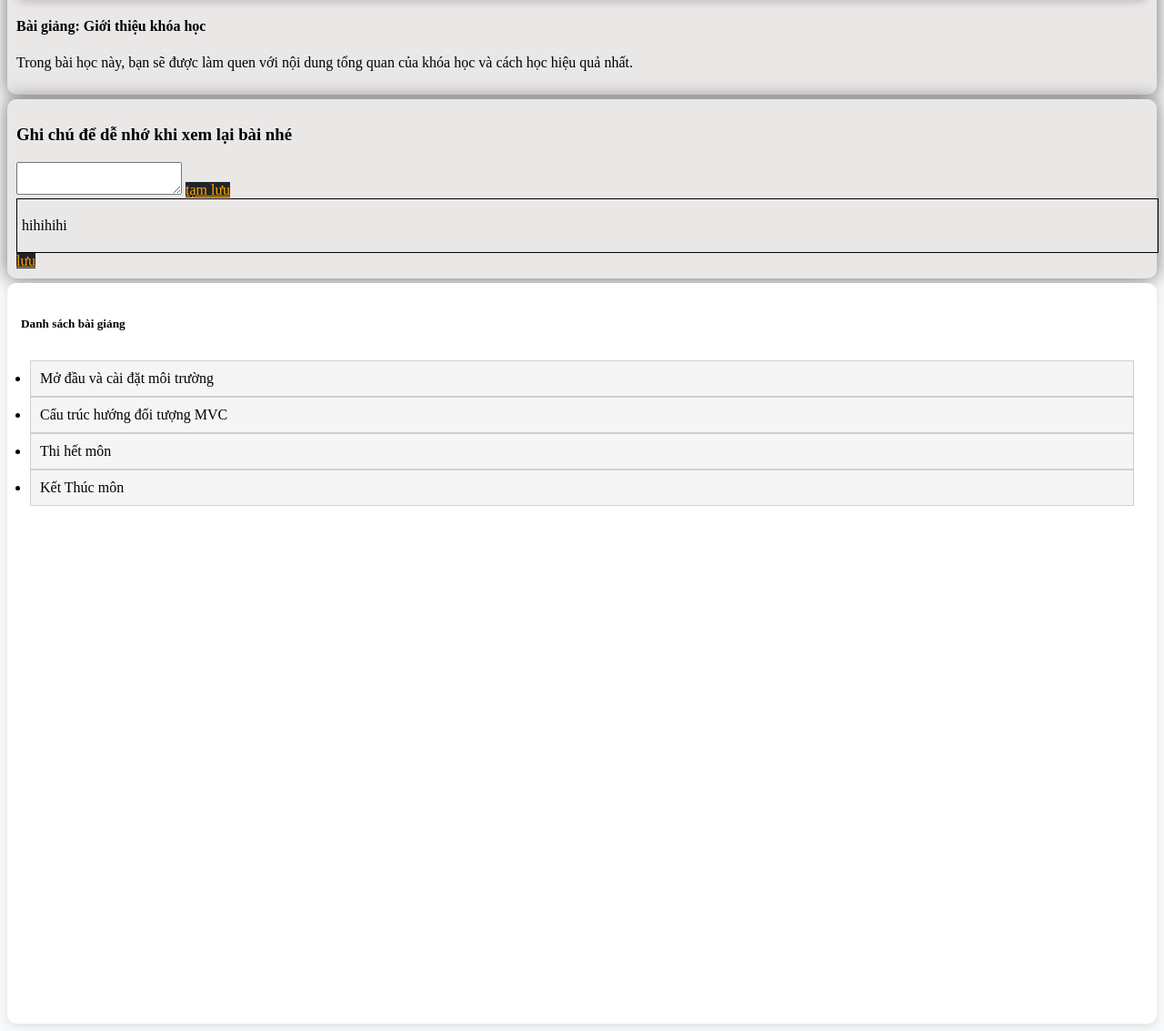
After one commit to phamduan-dzlk/DUAN, a PHP site: page /DUAN/views/course/learn.php in a window 1280 px wide. The commit adds this page. Shown: the part 663-1796 px from the top of the page at 91% size. Run offline with PHP 8.4, Linux system fonts and the light colour scheme; some libraries are stand-ins or nearby versions.

Commit message:
hiển thị video

```diff
--- a/php1_base/models/Article.php
+++ b/php1_base/models/Article.php
@@ -36,14 +36,14 @@ class Article extends BaseModel{
     }
     function insert($data)
     {
-        $sql = "INSERT INTO article (`id_user`, `title`, `content`, `create_at`, `images`)
-                VALUES (:title, :content, :user_id)";
+        $sql = "INSERT INTO article (`id_user`, `title`, `content`, `images`)
+                VALUES (:id_user, :title, :content, :images)";
         $stmt = $this->pdo->prepare($sql);
         $stmt->execute($data);
     }
     function update($data)
     {
-        $sql = "UPDATE article SET title=:title, content=:content, user_id=:user_id
+        $sql = "UPDATE article SET title=:title, content=:content,images=:images
                 WHERE id=:id";
         $stmt = $this->pdo->prepare($sql);
         $stmt->execute($data);
--- a/php1_base/views/course/article/create_article.php
+++ b/php1_base/views/course/article/create_article.php
@@ -1,5 +1,5 @@
 <div class="container my-4">
-    <a href="<?=BASE_URL?>" class="btn btn-secondary mb-3">← Trở lại</a>
+    <a href="<?=BASE_URL.'?action=show_article_list'?>" class="btn btn-secondary mb-3">← Trở lại</a>
     <h3 class="content_right-title">
         <?=$title ?? ''?>
     </h3>
@@ -9,7 +9,7 @@
             <input type="text" class="form-control" name="title" id="title" placeholder="Nhập tiêu đề bài viết..." required>
         </div>
         <div class="mb-3">
-            <label for="thumbnail" class="form-label">Ảnh đại diện</label>
+            <label for="thumbnail" class="form-label">Ảnh minh họa</label>
             <input class="form-control" type="file" name="images" id="images">
         </div>
         <div class="mb-3">
--- /dev/null
+++ b/php1_base/views/course/learn.php
@@ -0,0 +1,218 @@
+  <style>
+    body {
+      background-color: #f8f9fa;
+    }
+    li{
+      cursor: pointer;
+    }
+    .course-container {
+      margin-top: 30px;
+    }
+
+    .video-wrapper video {
+      width: 100%;
+      border-radius: 10px;
+      box-shadow: 0 3px 10px rgba(0, 0, 0, 0.2);
+    }
+
+    .lesson-list {
+      background-color: #fff;
+      border-radius: 10px;
+      box-shadow: 0 3px 10px rgba(0, 0, 0, 0.1);
+      padding: 15px;
+      height: 100%;
+    }
+
+    .lesson-item {
+      padding: 10px;
+      border-bottom: 1px solid #eee;
+      cursor: pointer;
+      transition: background-color 0.2s;
+    }
+
+    .lesson-item:hover {
+      background-color: #f1f1f1;
+    }
+
+    li.lesson-item.active {
+      background-color: orange;
+      color: #fff;
+      border-radius: 5px;
+    }
+
+    .lesson-title {
+      font-weight: 500;
+    }
+    .list-group-item.active{
+      background-color: #212529;
+      color: orange;
+      border: 2px solid orange;
+
+    }
+    .list-group-item:hover{
+      background-color: #fff;
+      color:orange;
+      border: 2px solid orange;
+    }
+    .fake_book{
+      width:100%;
+      min-height:20px;
+      border: 1px double black;
+      box-shadow: 0 0 2 3 rgba(0, 0, 0,0.3)
+    }
+    .content_learn{
+      background-color: #eae7e7;
+      border-radius: 10px;
+      padding: 10px;
+      margin: 5px 0;
+      box-shadow: 0 0 20px 1px rgb(122, 122, 122);
+    }
+    .fake_book{
+      padding: 5px;
+      line-height: 16px;
+    }
+    .btn-dark{
+      color:orange;
+      background-color: #212529;
+    }
+    .list{
+      padding: 10px;
+      border-radius: 5px;
+      background-color: #ffffff;
+    }
+    .list-group{
+      background-color: #f5f5f5;
+      padding: 10px;
+      border:1px solid rgb(207, 207, 207);
+    }
+    .list-group:hover{
+      color:orange;
+      box-shadow: 0 0 20px 2px rgba(0, 0, 0, 0.2);
+      transform: translateY(-2px);
+      transition: transform ease-in-out 0.2s;
+    }
+    .folder{
+      display: none;
+    }
+    .folder.show{
+      display: block;
+      padding: 10px 3px 3px;
+    }
+  </style>
+</head>
+
+<body>
+  <div class="container course-container">
+    <div class="row">
+      <!-- Khu vực video -->
+      <div class="col-md-8 mb-4">
+        <div class="content_learn">
+          <div class="video-wrapper">
+            <video id="lessonMain" controls>
+              <source src="https://www.w3schools.com/html/mov_bbb.mp4" type="video/mp4">
+              Trình duyệt của bạn không hỗ trợ video.
+            </video>
+          </div>
+          <h4 class="mt-3" id="lessonTitle">Bài giảng: Giới thiệu khóa học</h4>
+          <p>Trong bài học này, bạn sẽ được làm quen với nội dung tổng quan của khóa học và cách học hiệu quả nhất.</p>
+        </div>
+        <div class="content_learn">
+          <div class="note">
+            <h3>Ghi chú để dễ nhớ khi xem lại bài nhé</h3>
+            <textarea name="" id="" class="form-control"></textarea>
+            <a href="#" class="btn btn-dark m-2 " >tạm lưu</a>
+            <div class="fake_book">
+              <p contenteditable="true" id="book">
+                hihihihi
+              </p>
+
+            </div>
+            <a href="" class="btn btn-dark m-2">lưu</a>
+          </div>
+        </div>
+      </div>
+
+      <!-- Danh sách bài học -->
+      <div class="col-md-4">
+        <div class="lesson-list">
+          <h5 class="mb-3">Danh sách bài giảng</h5>
+          <ul class="list">
+
+            <li class="list-group">
+              <i class="fa-solid fa-plus"></i>Mở đầu và cài đặt môi trường
+              <ul class="folder">
+                <li class=" list-group-item" onclick="changeLesson('Giới thiệu khóa học', 'https://www.w3schools.com/html/mov_bbb.mp4', this)">Bài 1: Giới thiệu khóa học</li>
+                <li class=" list-group-item" onclick="changeLesson('Cài đặt môi trường', 'https://www.w3schools.com/html/movie.mp4', this)">Bài 2: Cài đặt môi trường</li>
+              </ul>
+            </li>
+
+            <li class="list-group" ><i class="fa-solid fa-plus"></i>
+              Cấu trúc hướng đối tượng MVC
+              <ul class="folder ">
+                <li class="list-group-item list-group-item" onclick="changeLesson('Cấu trúc dự án MVC', 'https://www.w3schools.com/html/mov_bbb.mp4', this)">
+                  Bài 3: Cấu trúc dự án MVC
+                </li>
+                <li class="list-group-item list-group-item" onclick="changeLesson('Kết nối cơ sở dữ liệu', 'https://www.w3schools.com/html/movie.mp4', this)">
+                  Bài 4: Kết nối cơ sở dữ liệu
+                </li>
+                <li class="list-group-item" onclick="changeLesson('Xây dựng trang sản phẩm', 'https://www.w3schools.com/html/mov_bbb.mp4', this)">
+                  Bài 5: Xây dựng trang sản phẩm
+                </li>
+              </ul>
+            </li>
+            <li class="list-group" ><i class="fa-solid fa-plus"></i>
+              Thi hết môn
+              <ul class="folder">
+                <li class="list-group-item" onclick="changeLesson('Xây dựng trang sản phẩm', 'https://www.w3schools.com/html/mov_bbb.mp4', this)">
+                  kiểm tra bảo vệ cuối môn
+                </li>
+              </ul>
+            </li>
+            <li class="list-group" ><i class="fa-solid fa-plus"></i>
+              Kết Thúc môn
+              <ul class="folder">
+                <li class="list-group-item" onclick="changeLesson('Đi xả hơi', 'https://www.w3schools.com/html/mov_bbb.mp4', this)">
+                  Ứng dựng của Ngôn ngữ trong một sản phẩm quan trọng
+                </li>
+              </ul>
+            </li>
+
+
+
+          </ul>
+        </div>
+      </div>
+    </div>
+  </div>
+
+  <!-- Script -->
+  <script src="https://cdn.jsdelivr.net/npm/bootstrap@5.3.3/dist/js/bootstrap.bundle.min.js"></script>
+  <script>
+    function changeLesson(title, videoUrl, element) {
+      const video = document.getElementById('lessonMain');
+      video.src = videoUrl;
+      video.play();
+
+      document.getElementById('lessonTitle').textContent = 'Bài giảng: ' + title;
+
+      const items = document.querySelectorAll('.list-group-item');
+      items.forEach(item => item.classList.remove('active'));
+      element.classList.add('active');
+    }
+
+    var listGroups = document.querySelectorAll('.list-group');
+    document.querySelectorAll('.folder').forEach(f => f.classList.remove('show'));
+
+    listGroups.forEach(group => {
+    group.addEventListener('click', function (e) {
+      // Ngăn chặn sự kiện lan sang item con
+      if (e.target.closest('.list-group-item')) return;
+
+      const folder = this.querySelector('.folder');
+      // Đóng tất cả folder khác
+      folder.classList.toggle('show');
+    });
+  })
+
+  </script>
+</body>
--- a/php1_base/views/course/user/detail.php
+++ b/php1_base/views/course/user/detail.php
@@ -110,7 +110,7 @@ if(isset($_GET['id'])){
         <?php }?>
     </div>
 </div>
-
+<a href="<?= BASE_URL.'?action=show_unit'?>">test video</a>
 <!-- CSS bổ sung -->
 <style>
     .my {
--- a/php1_base/views/main.php
+++ b/php1_base/views/main.php
@@ -11,10 +11,10 @@
   <link href="https://cdn.jsdelivr.net/npm/bootstrap@5.3.3/dist/css/bootstrap.min.css" rel="stylesheet">
   <script src="https://cdn.jsdelivr.net/npm/bootstrap@5.3.3/dist/js/bootstrap.bundle.min.js"></script>
 </head>
-<body>
+<body style="background-color:#f5f5f5;">
 
   <!-- NAVBAR -->
-<header class="header">
+  <header class="header" >
     <nav class="navbar navbar-expand-lg navbar-dark bg-dark px-4" style="position:fixed; top:0;left:0;right:0; z-index:1;">
       <div class="container px-4 ">
         <a class="navbar-brand fw-bold text-uppercase" href="<?= BASE_URL ?>">phaun</a>
@@ -91,7 +91,7 @@
 
   <!-- NỘI DUNG CHÍNH -->
   <div class="container mt-4">
-  <div class="row">
+    <div class="row" style="background-color:#f5f5f5;">
       <?php
       if (isset($view)) {
         require_once PATH_VIEW . $view . '.php';
```
Also changed, not shown: php1_base/controllers/HomeController.php (+84 -23 lines), php1_base/routes/index.php (+6 -1 lines), php1_base/views/course/article/detail_article.php (+19 -6 lines), php1_base/views/course/article/epicenter_article.php (+67 -5 lines), php1_base/views/course/article/my_article.php (+21 -20 lines), php1_base/views/course/article/update_article.php (added, +23 -0 lines), php1_base/views/course/user/list.php (+20 -8 lines). Lines whose indentation alone changed are shown as unchanged.
